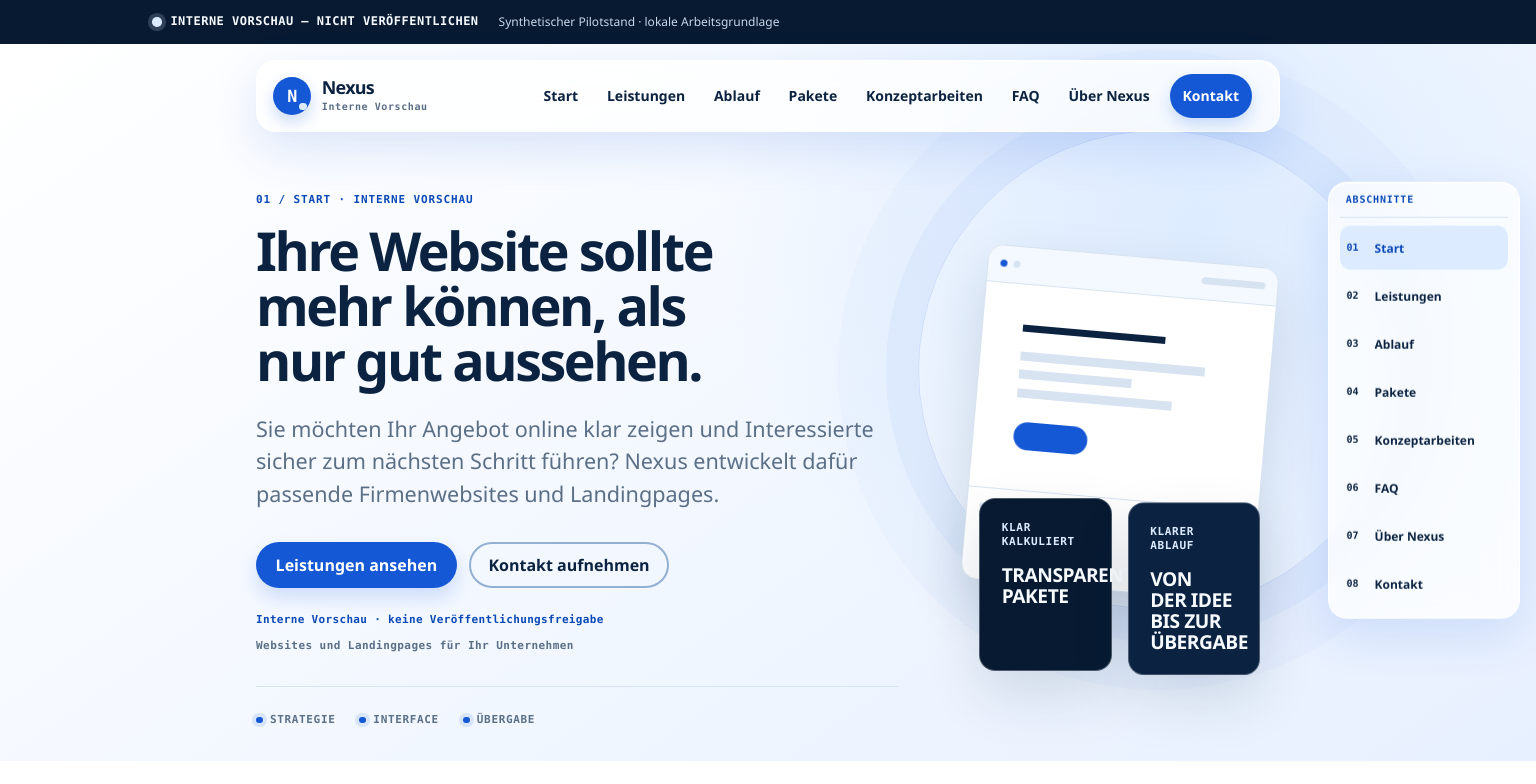
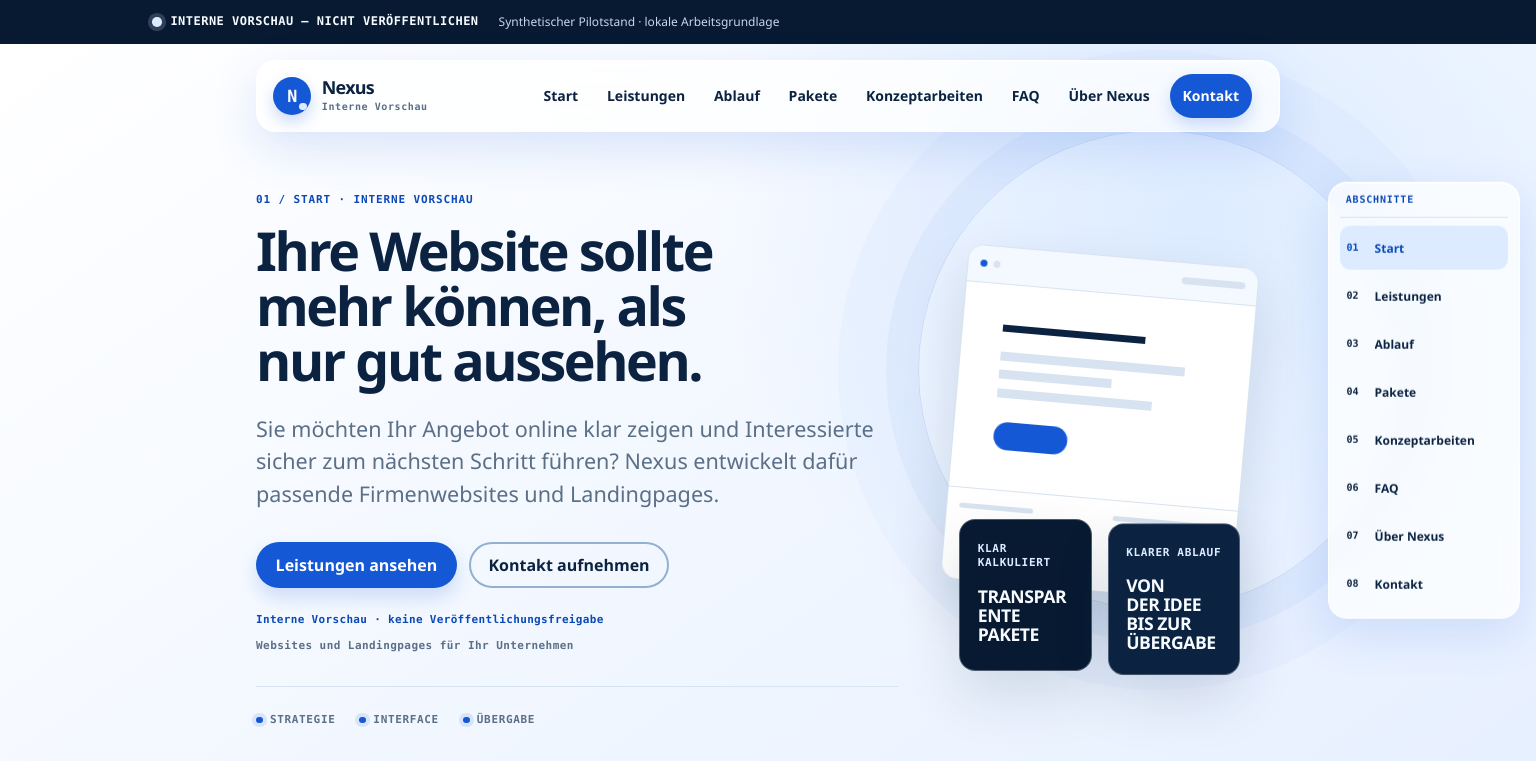
Before and after one commit to TS302/nexus-webentwicklung-firmenwebsite-preview, a plain HTML site: page pilot-website/index.html in a window 1536 px wide. Shown: the top 784 px of the page. Drawn offline with Linux system fonts and the light colour scheme.

Commit message:
Keep hero cards clear of desktop section rail

```diff
--- a/pilot-website/styles.css
+++ b/pilot-website/styles.css
@@ -736,13 +736,16 @@ li {
 
 .hero-card strong {
   display: block;
-  max-inline-size: 17ch;
+  inline-size: 100%;
+  min-inline-size: 0;
+  max-inline-size: none;
   color: var(--color-on-dark);
   font-family: var(--font-display);
   font-size: clamp(0.85rem, 1.35vw, 1.2rem);
   font-weight: 780;
   letter-spacing: -0.025em;
   line-height: 1.08;
+  overflow-wrap: anywhere;
   text-wrap: balance;
 }
 
@@ -1650,6 +1653,19 @@ li {
   .section-rail + main .container {
     max-inline-size: calc(var(--content-max) - 13rem);
   }
+
+  /* Keep the floating composition visibly clear of the fixed section rail. */
+  .hero-visual {
+    transform: translateX(-1.25rem);
+  }
+
+  .hero-card {
+    padding-inline: clamp(0.85rem, 1.25vw, 1.1rem);
+  }
+
+  .hero-card strong {
+    font-size: clamp(0.85rem, 1.15vw, 1.1rem);
+  }
 }
 
 @media (max-width: 1080px) {
```
